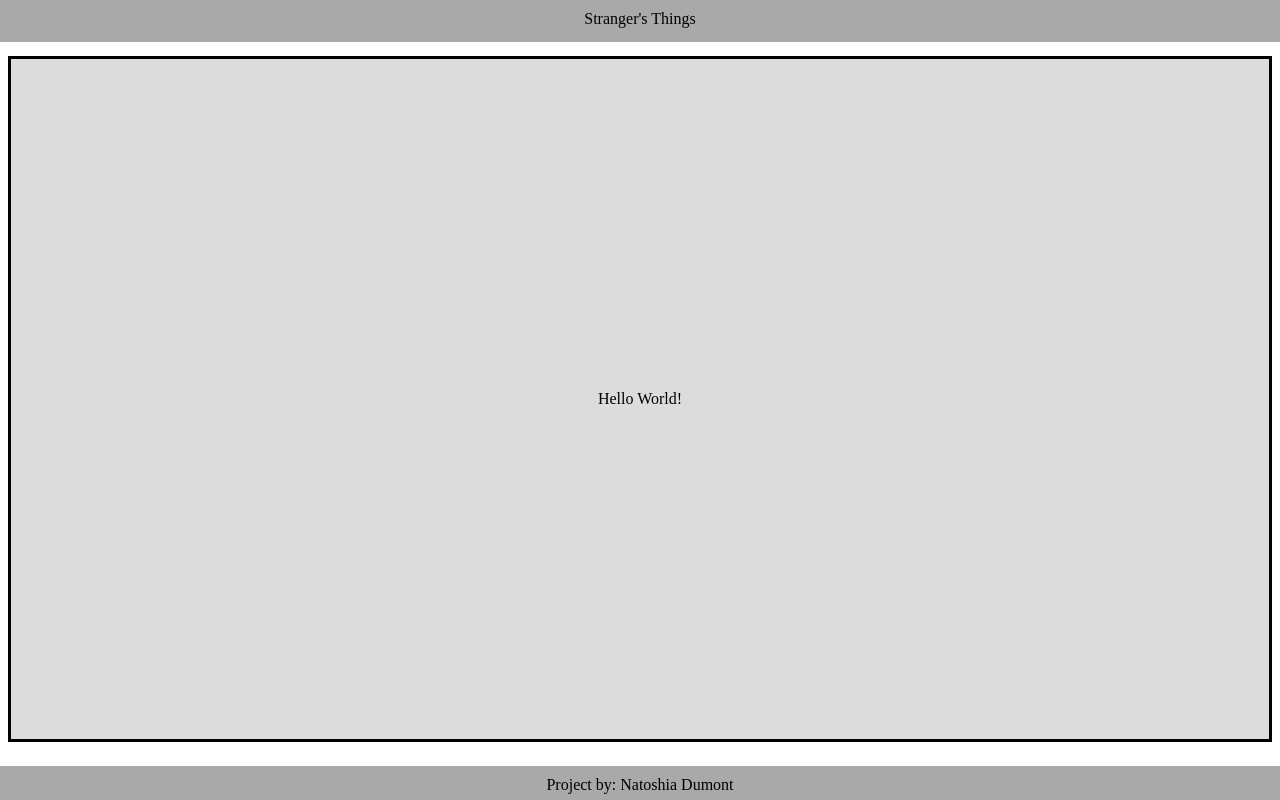
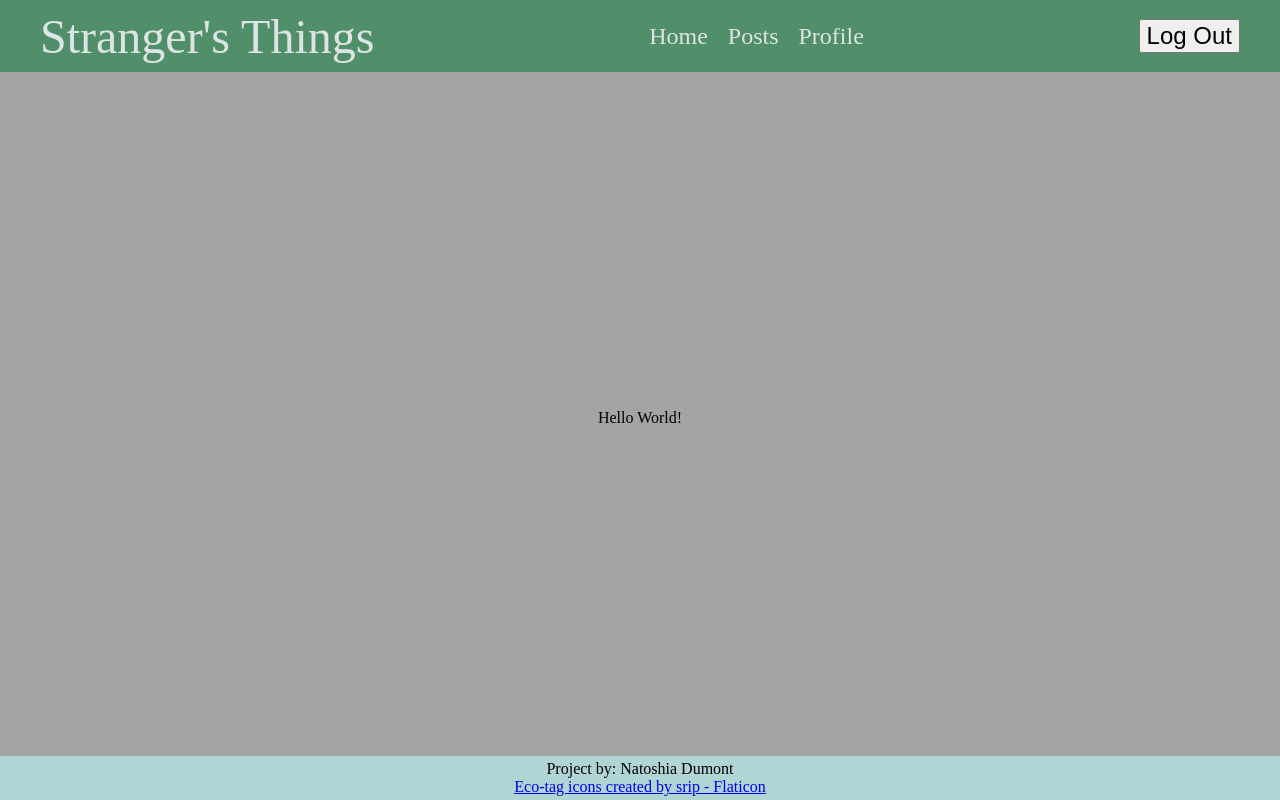
Before and after one commit to natoshiadumont/stangers_things_ndumont, a React app: page / in a window 1280 px wide. Built offline with nearby package versions, Linux system fonts and the light colour scheme; a web font is replaced by a local one.

Commit message:
Basic Css

```diff
--- a/package.json
+++ b/package.json
@@ -26,7 +26,9 @@
       "last 1 safari version"
     ]
   },
-  "devDependencies": {},
+  "devDependencies": {
+    "react-router-dom": "^5.3.4"
+  },
   "repository": {
     "type": "git",
     "url": "git+https://github.com/natoshiadumont/stangers_things_ndumont.git"
--- a/public/index.html
+++ b/public/index.html
@@ -7,9 +7,23 @@
   <link rel="stylesheet" href="style.css">
 </head>
 <body>
-  <header> <div id="header_text"> Stranger's Things </div> </header>
-  <div id="app">
+  <header>
+    <div class="in-header" id="Title"> Stranger's Things </div>
+    <div class="in-header" id="nav-container">
+      <a class="navigation-tab" id="home-tab"> Home </a>
+      <a class="navigation-tab" id=""> Posts </a>
+      <a class="navigation-tab" id=""> Profile </a>
+    </div>
+    <button class="in-header">Log Out</button>
+  </header>
+
+    <div id="app"></div>
+
+
   </div>
-  <footer> <div id="footer_text"> Project by: Natoshia Dumont </div> </footer>
+  <footer>
+    <div id="footer_text"> Project by: Natoshia Dumont </div>
+    <a href="https://www.flaticon.com/free-icons/eco-tag" title="eco-tag icons">Eco-tag icons created by srip - Flaticon</a>
+   </footer>
 </body>
 </html>
--- a/public/style.css
+++ b/public/style.css
@@ -1,12 +1,50 @@
-header{
+@font-face {
+  font-family: 'Coolvetica';
+  src: url(/resources/fonts/coolvetica.otf);
+}
+
+html, body{
+  margin: 0;
+  height:100%;
+}
+
+body{
+  display:flex;
+  flex-direction: column;
+  justify-content: center;
+  align-items: center;
+}
+
+header {
+  font-family: 'Coolvetica';
   position: fixed;
   top: 0;
   left: 0;
   right: 0;
+  display: flex;
+  flex-direction: row;
+  justify-content: space-between;
+  align-items: center;
   text-align: center;
-  padding-top: 10px;
+  padding: 20px;
   height: 4vh;
-  background-color: rgb(169, 169, 169);
+  background-color: rgb(81, 142, 106);
+  color:rgb(221, 228, 228);
+}
+
+#Title{
+ font-size: 6vh;
+}
+
+.in-header{
+  font-size: 3vh;
+  display:flex;
+  margin:20px;
+}
+
+.navigation-tab{
+  margin-left: 10px;
+  margin-right: 10px;
 }
 
 footer{
@@ -14,19 +52,44 @@ footer{
   bottom: 0;
   left: 0;
   right: 0;
-  text-align: center;
-  padding-top: 10px;
+  display:flex;
+  flex-direction: column;
+  align-items: center;
+  justify-content: center;
+  padding: 10px;
   height: 3vh;
-  background-color: rgb(169, 169, 169);
+  background-color: rgb(177, 213, 212);
+}
+
+main{
+  height: 100%;
+  overflow-y: scroll;
+  flex:auto;
+  display:flex;
+  flex-direction:column;
+  align-items: center;
+  justify-content:center;
+  background-color: rgb(220, 220, 220);
+  border: 3px solid black
 }
 
 #app{
-  display: flex;
-  height: 85vh;
+  background-color:rgb(165, 164, 164);
+  height: 100%;
+  width: 100%;
   display:flex;
-  margin-top: 7vh;
+  flex-direction: column;
   justify-content: center;
   align-items: center;
-  background-color: rgb(220, 220, 220);
-  border: 3px solid black
+  margin-top: 8.5vh;
+  margin-bottom: 4vh;
+  border: 3px solid black;
+
 }
+
+.post{
+  height:60px;
+  margin-top: 10px;
+  margin-bottom: 10px;
+  border-radius:rgb(177, 213, 212);
+}
```
Also changed, not shown: public/coolvetica.otf (added), resources/images/logo.png (added), 1 other file.
